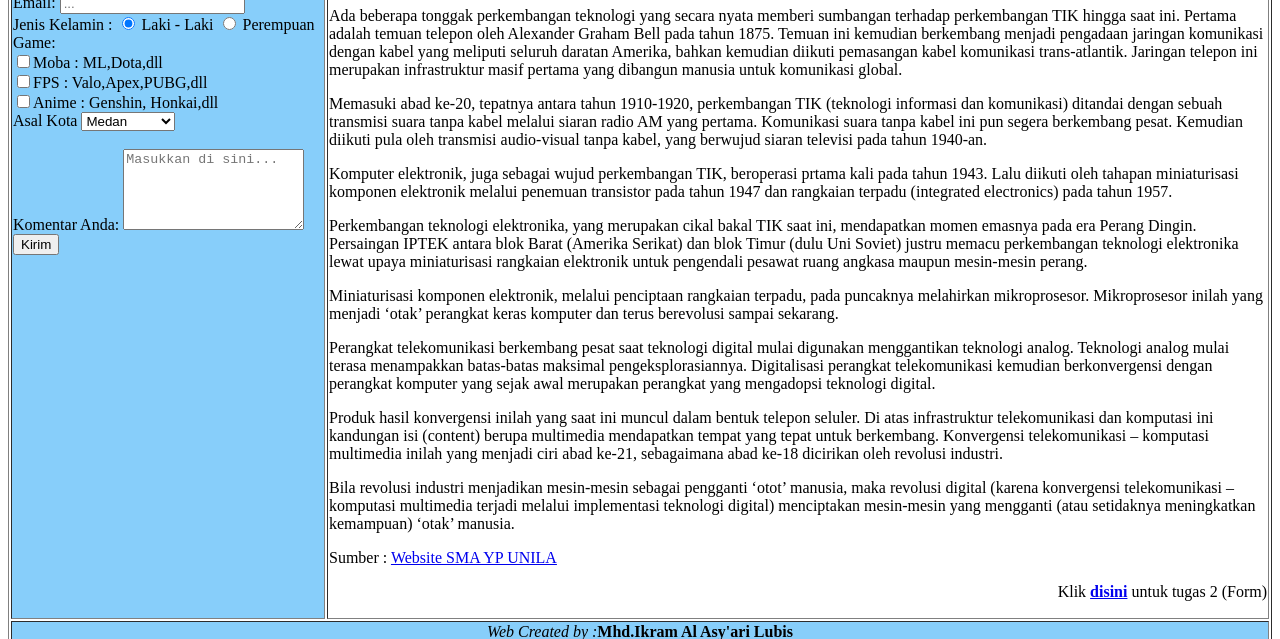
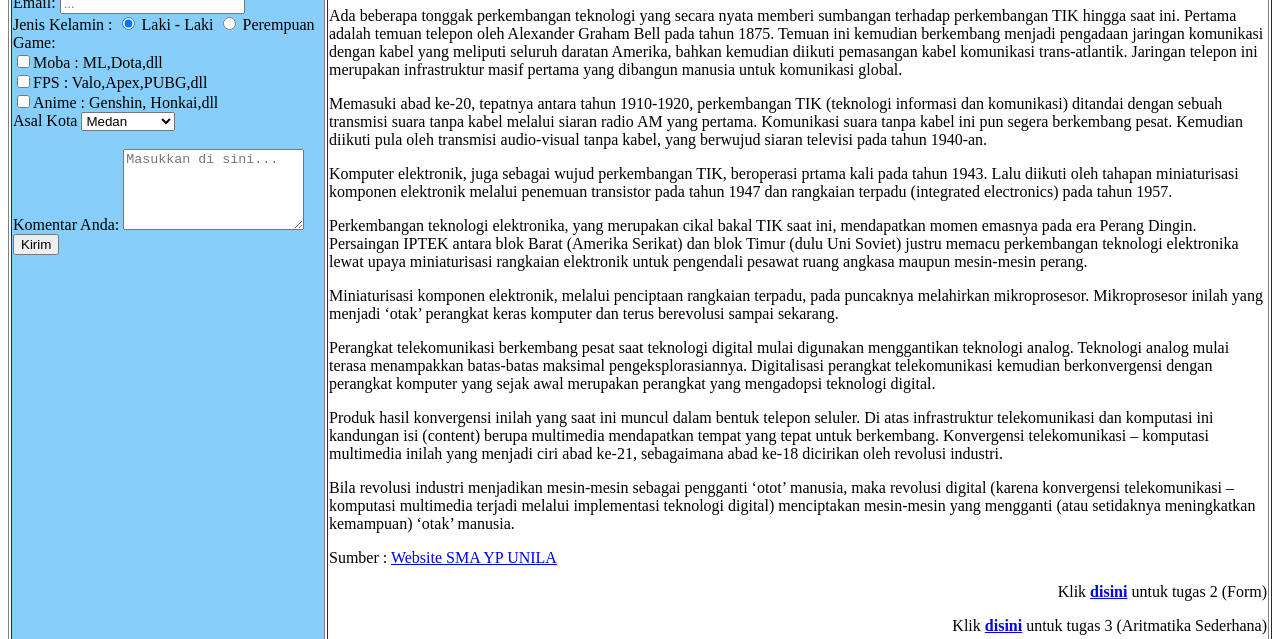
Before and after one commit to ikramlubis/ikramlubis.github.io, a plain HTML site: page index.html in a window 1280 px wide. Shown: the part 232-871 px from the top of the page. Drawn offline with Linux system fonts and the light colour scheme.

Commit message:
Menambah Tugas 3

```diff
--- a/index.html
+++ b/index.html
@@ -59,7 +59,8 @@
         <p>Produk hasil konvergensi inilah yang saat ini muncul dalam bentuk telepon seluler. Di atas infrastruktur telekomunikasi dan komputasi ini kandungan isi (content) berupa multimedia mendapatkan tempat yang tepat untuk berkembang. Konvergensi telekomunikasi – komputasi multimedia inilah yang menjadi ciri abad ke-21, sebagaimana abad ke-18 dicirikan oleh revolusi industri.</p>
         <p>Bila revolusi industri menjadikan mesin-mesin sebagai pengganti ‘otot’ manusia, maka revolusi digital (karena konvergensi telekomunikasi – komputasi multimedia terjadi melalui implementasi teknologi digital) menciptakan mesin-mesin yang mengganti (atau setidaknya meningkatkan kemampuan) ‘otak’ manusia.</p>
     <p>Sumber : <a href="https://www.sma-ypunila.sch.id/artikel-1055-sejarah-perkembangan-teknologi-informasi-dan-komunikasi.html">Website SMA YP UNILA</a></p>
-        <p align="right">Klik <b><a href="https://ikramlubis.github.io/Form/">disini</a></b> untuk tugas 2 (Form)</td></tr>
+        <p align="right">Klik <b><a href="https://ikramlubis.github.io/Form/">disini</a></b> untuk tugas 2 (Form)</p>
+        <p align="right">Klik <b><a href="https://ikramlubis.github.io/kalkulator/">disini</a></b> untuk tugas 3 (Aritmatika Sederhana)</p></td></tr>
     <tr><td bgcolor="87CEFA" colspan="2" align="center"><i>Web Created by :</i><b>Mhd.Ikram Al Asy'ari Lubis</b>
     <br/>College Student of Universitas Sumatera Utara<img width="10px" src="Logo-USU-Universitas-Sumatera-Utara-Terbaru.png"><br/>A Fellow Game Enthusiast<br/><br/>
 Add Me on Mobile Legends : Croum<br/>Or ID : 501660273</td></tr>
```
